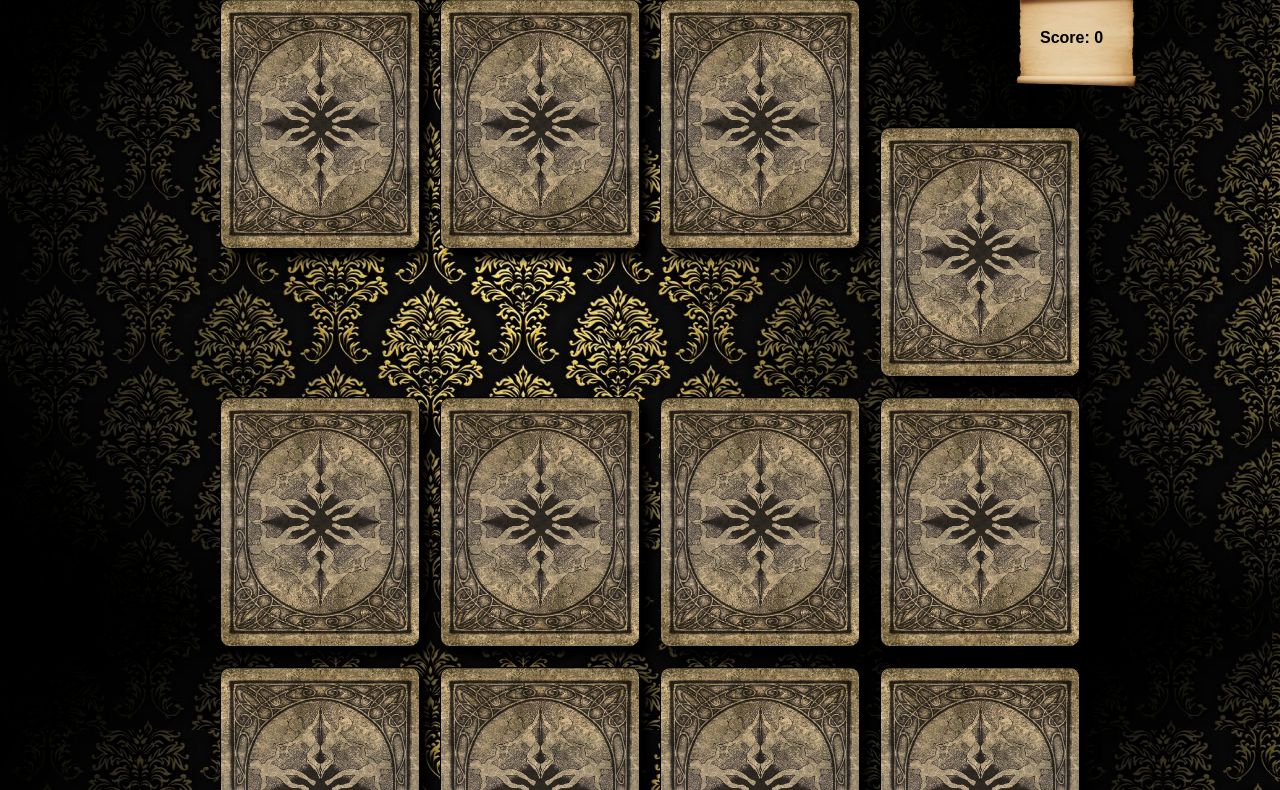
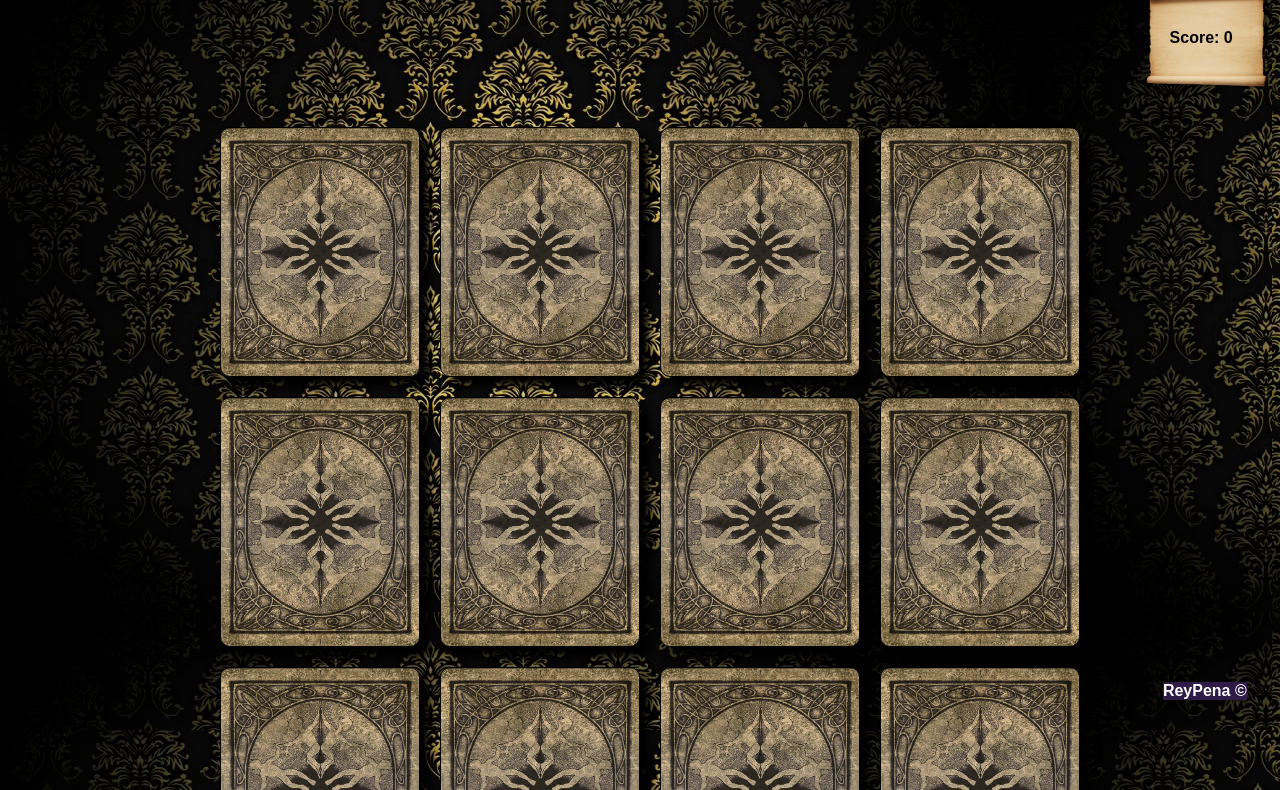
Before and after one commit to ReyPena/Jquery-memory-game, a website: page index.html in a window 1280 px wide. Shown: the part 91-881 px from the top of the page. Drawn offline with nearby package versions, Linux system fonts and the light colour scheme.

Commit message:
Change html tags position and add some fix to the style.

```diff
--- a/assets/style/style.css
+++ b/assets/style/style.css
@@ -12,6 +12,7 @@ html, body {
 .container {
   width: 1000px;
   margin: 0 auto;
+  display: block;
   padding-left: 70px;
 }
 .card {
@@ -47,8 +48,8 @@ html, body {
   height: 8em;
   width: 8em;
   padding: 2.5em 1.5em;
-  float: right;
-  margin-right: 8em;
+  margin-left: 90%;
+  display: block;
   background-image: url("../img/score.png");
   background-size: 125px 100px;
   background-repeat: no-repeat;
@@ -58,6 +59,7 @@ html, body {
   font-weight: bold;
   text-decoration: none;
   background-color: #2e1b47;
+  margin: 2%;
   color: white;
   float: right;
 }
--- a/index.html
+++ b/index.html
@@ -27,8 +27,9 @@
     <div class="card unactive unmatched"></div>
     <div class="card unactive unmatched"></div>
     <div class="card unactive unmatched"></div>
-    <span class="creator"> ReyPena &copy</span>
   </div>
+  <span class="creator"> ReyPena &copy</span>
+
   <!-- this is jquery -->
   <script src="https://cdnjs.cloudflare.com/ajax/libs/jquery/2.1.4/jquery.min.js" charset="utf-8"></script>
   <!-- own scrips -->
```
